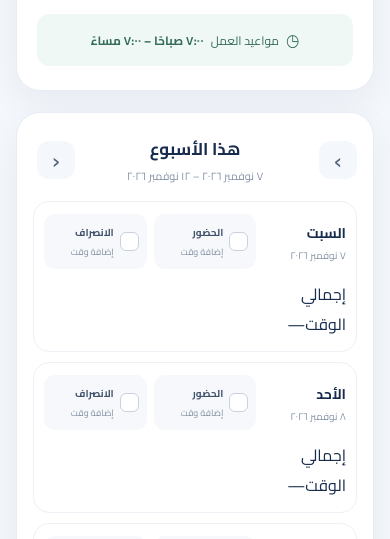
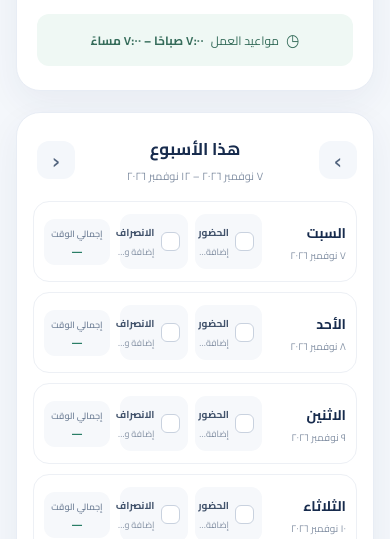
Before and after one commit to MahmoudAlMorsi/attendance-tracker, a plain HTML site: page index.html in a window 390 px wide. Shown: the part 255-794 px from the top of the page. Drawn offline with Linux system fonts and the light colour scheme.

Commit message:
Style daily work duration on desktop and mobile

```diff
--- a/attendance.css
+++ b/attendance.css
@@ -151,7 +151,7 @@ h1 {
 
 .day-card {
   display: grid;
-  grid-template-columns: minmax(74px, 0.75fr) minmax(0, 2fr);
+  grid-template-columns: minmax(74px, 0.75fr) minmax(0, 2fr) minmax(66px, 0.65fr);
   align-items: center;
   gap: 10px;
   padding: 12px 10px;
@@ -196,6 +196,38 @@ h1 {
   display: grid;
   grid-template-columns: repeat(2, minmax(0, 1fr));
   gap: 7px;
+}
+
+.day-total {
+  display: grid;
+  min-width: 0;
+  min-height: 46px;
+  align-content: center;
+  justify-items: center;
+  gap: 3px;
+  padding: 6px 3px;
+  text-align: center;
+  background: #f6f8fb;
+  border-radius: 11px;
+}
+
+.day-total-label {
+  color: #718198;
+  font-size: 9px;
+  font-weight: 600;
+  white-space: nowrap;
+}
+
+.day-total-value {
+  color: #247b62;
+  font-size: 10px;
+  font-weight: 700;
+  line-height: 1.4;
+  white-space: nowrap;
+}
+
+.day-total.is-invalid .day-total-value {
+  color: #a64b45;
 }
 
 .action-container {
@@ -372,7 +404,7 @@ h1 {
   }
 
   .day-card {
-    grid-template-columns: 66px minmax(0, 1fr);
+    grid-template-columns: 58px minmax(0, 1fr) 58px;
     gap: 6px;
     padding: 10px 7px;
   }
```
